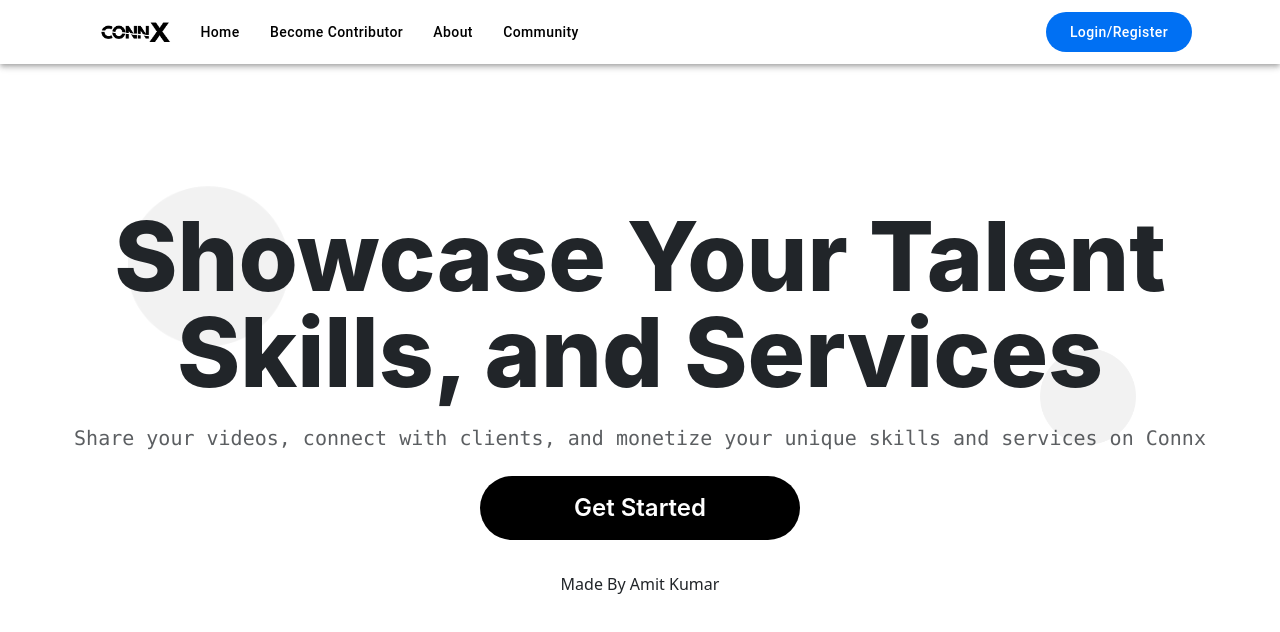
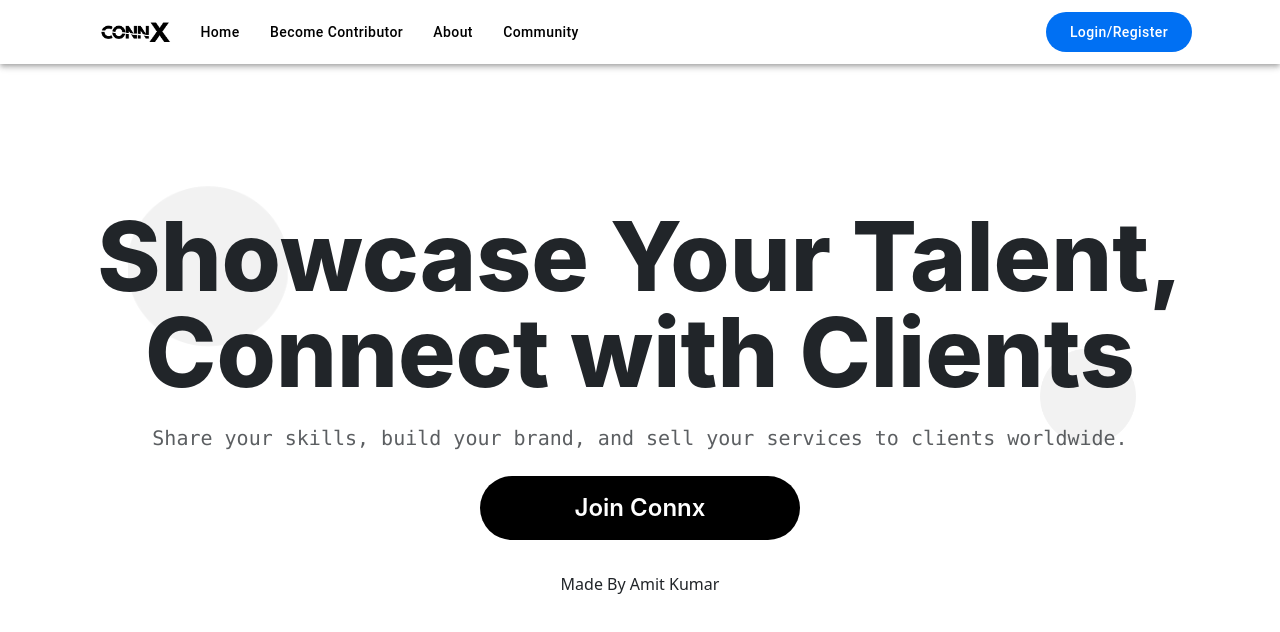
Before and after one commit to amitkumar2308/connxmain, a Next.js app in the folder client/: page / in a window 1280 px wide. Shown: the top 632 px of the page. Built offline with nearby package versions, Linux system fonts and the light colour scheme.

Commit message:
Update index.jsx

```diff
--- a/client/pages/index.jsx
+++ b/client/pages/index.jsx
@@ -12,17 +12,17 @@ const Index = () => {
   return (
     <>
       <Head>
-        <title>Connx - Showcase Your Talent, Skills, and Services</title>
-        <meta name="description" content="Connx is a platform to share your videos, showcase your skills, and sell your talent services to clients worldwide. Join Connx today!"/>
-        <meta name="keywords" content="talent, skills, showcase, sell services, platform, video sharing, clients" />
+        <title>Connx - Showcase Your Talent, Connect with Clients</title>
+        <meta name="description" content="Connx is the ultimate platform for talented individuals to showcase their skills, share videos, and sell their services to clients. Join Connx today and turn your talent into opportunity!" />
+        <meta name="keywords" content="talent platform, showcase skills, sell services, video portfolio, connect with clients" />
         <meta name="viewport" content="width=device-width, initial-scale=1" />
-        <meta property="og:title" content="Showcase Your Talent, Skills, and Services" />
-        <meta property="og:description" content="Share your videos, showcase your skills, and connect with clients to sell your talent services worldwide." />
+        <meta property="og:title" content="Showcase Your Talent, Connect with Clients" />
+        <meta property="og:description" content="Connx is the ultimate platform for talented individuals to showcase their skills, share videos, and sell their services to clients." />
         <meta property="og:image" content="/og-image.png" />
         <meta property="og:url" content="https://connx.in" />
         <meta name="twitter:card" content="summary_large_image" />
-        <meta name="twitter:title" content="Showcase Your Talent, Skills, and Services" />
-        <meta name="twitter:description" content="Share your videos, showcase your skills, and connect with clients to sell your talent services worldwide." />
+        <meta name="twitter:title" content="Showcase Your Talent, Connect with Clients" />
+        <meta name="twitter:description" content="Connx is the ultimate platform for talented individuals to showcase their skills, share videos, and sell their services to clients." />
         <meta name="twitter:image" content="/og-image.png" />
         <link rel="canonical" href="https://connx.in" />
       </Head>
@@ -40,19 +40,19 @@ const Index = () => {
         />
         <div className="relative z-10 px-4 sm:px-8">
           <h1 className="font-inter font-extrabold text-4xl sm:text-6xl lg:text-8xl text-center pt-20 sm:pt-36">
-            Showcase Your Talent
+            Showcase Your Talent,
             <br />
-            Skills, and Services
+            Connect with Clients
           </h1>
           <h6 className="text-center font-mono p-4 sm:p-8 text-base sm:text-xl animate-fadeIn">
-            Share your videos, connect with clients, and monetize your unique skills and services on Connx
+            Share your skills, build your brand, and sell your services to clients worldwide.
           </h6>
           <div className="flex justify-center">
             <button
               onClick={handleRegisterNavigation}
               className="font-inter font-semibold text-white text-center bg-black p-3 w-64 sm:w-80 text-lg sm:text-2xl rounded-full hover:scale-105"
             >
-              Get Started
+              Join Connx
             </button>
           </div>
           <h6 className="text-center mt-8 text-sm sm:text-base">Made By Amit Kumar</h6>
```
